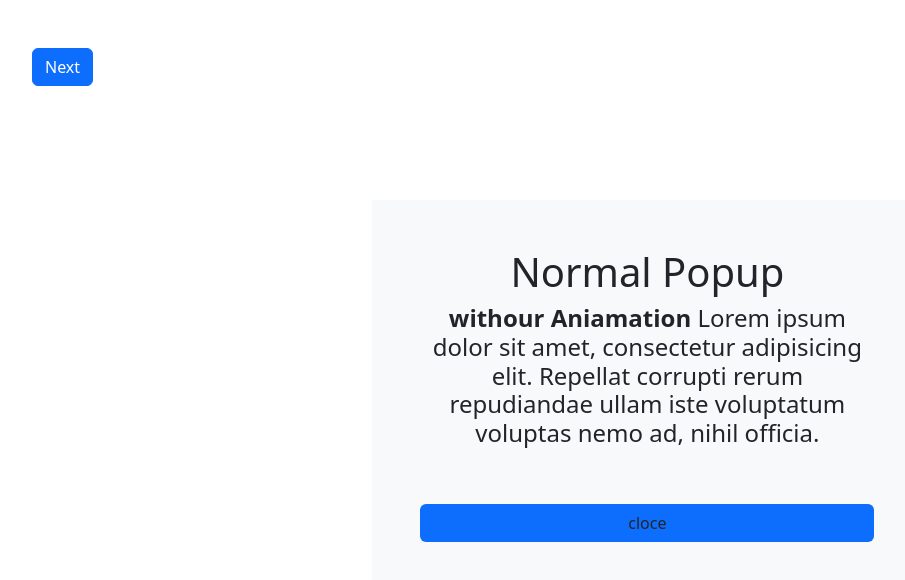
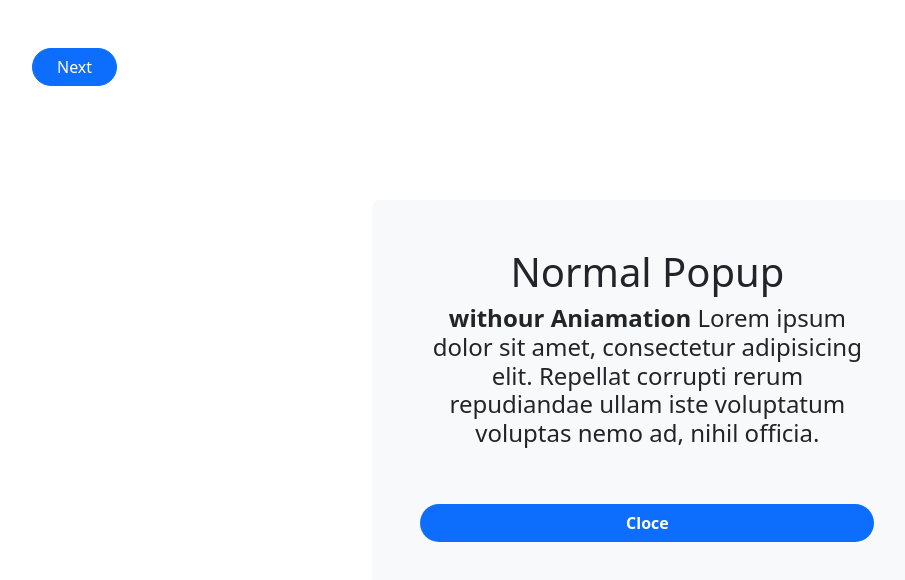
Before and after one commit to enamul90/component, a plain HTML site: page popup/index.html in a window 1280 px wide. Both pictures are taken after a click on the button "Next". Shown: the whole page, without its empty margins (50-955 px from the left). Drawn offline with nearby package versions, Linux system fonts and the light colour scheme.

Commit message:
push commit

```diff
--- a/popup/index.css
+++ b/popup/index.css
@@ -11,6 +11,13 @@
     left: 33%;
     transform: scale(.2);
     visibility: hidden;
+    & button{
+        color: #fff;
+        font-weight: 600;
+    }
+    & button:hover{
+        color: #fff;
+    }
 }
 
 .open{
--- a/popup/index.html
+++ b/popup/index.html
@@ -10,12 +10,12 @@
 <body>
 
     <div class="container mt-5">
-        <button class="btn btn-primary" onclick="openPopup()">Next</button>
+        <button class="btn btn-primary px-4 rounded-5" onclick="openPopup()">Next</button>
 
-        <div class="popup w-50 m-auto p-5 bg-light" id="popup">
+        <div class="popup w-50 m-auto p-5 bg-light alert-danger rounded-3" id="popup">
             <h1 class="text-center">Normal Popup </h1>
             <h4 class="text-center"><b> withour Aniamation </b> Lorem ipsum dolor sit amet, consectetur adipisicing elit. Repellat corrupti  rerum repudiandae ullam iste voluptatum voluptas nemo ad, nihil officia.</h4>
-            <buttonn class="w-100 btn bg-primary mt-5" onclick="closePopup()">cloce</buttonn>
+            <button class="w-100 btn bg-primary mt-5 rounded-5" onclick="closePopup()">Cloce</button>
         </div>
     </div>
 
```
